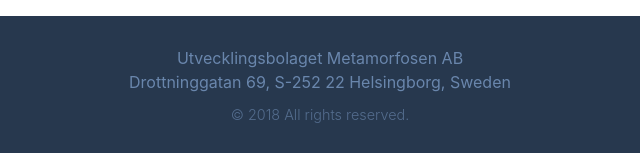
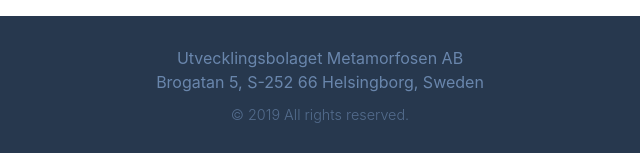
Before and after one commit to nerdmanship/metamorfosen, a plain HTML site: page index.html in a window 1280 px wide. Shown: the part 3387-3540 px from the top of the page, 320-960 px from the left. Drawn offline with nearby package versions, Linux system fonts and the light colour scheme.

Commit message:
Update address

```diff
--- a/index.html
+++ b/index.html
@@ -259,11 +259,11 @@
     <footer id="contact" class="page-footer">
         <div class="container">
             <div class="row justify-content-md-center">
-                <div class="col-lg-6 text-center">
+               <div class="col-lg-6 text-center">
                     <img src="./images/logo@2x.png" alt="Logotype">
                     <p>Utvecklingsbolaget Metamorfosen AB</p>
-                    <p>Drottninggatan 69, S-252 22 Helsingborg, Sweden</p>
-                    <p class="copyright">&copy; 2018 All rights reserved.</p>
+                    <p>Brogatan 5, S-252 66 Helsingborg, Sweden</p>
+                    <p class="copyright">&copy; 2019 All rights reserved.</p>
                 </div>
             </div>
         </div>
```
